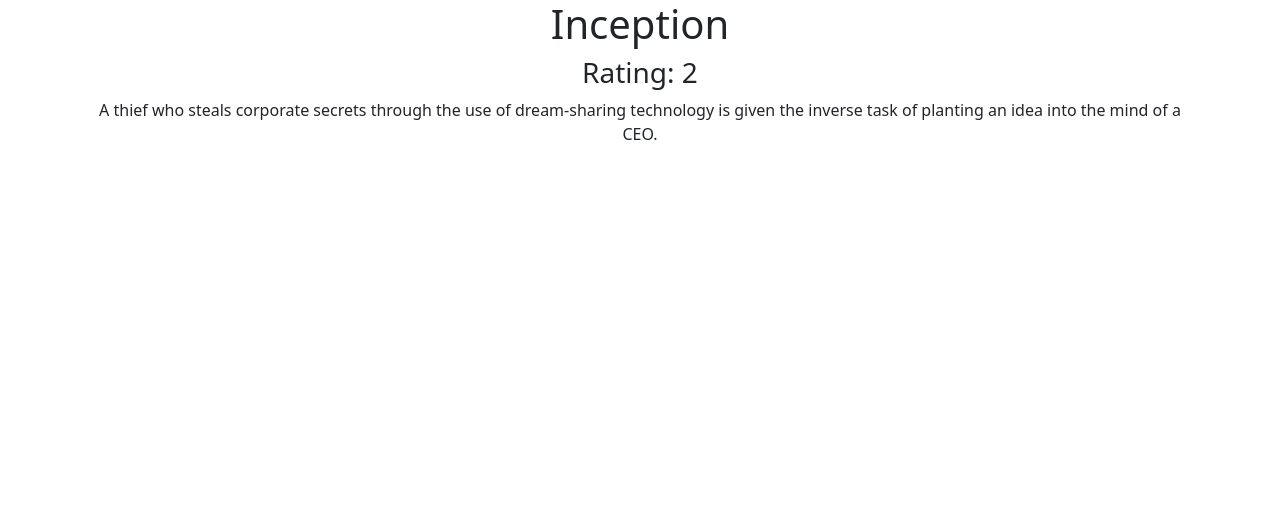
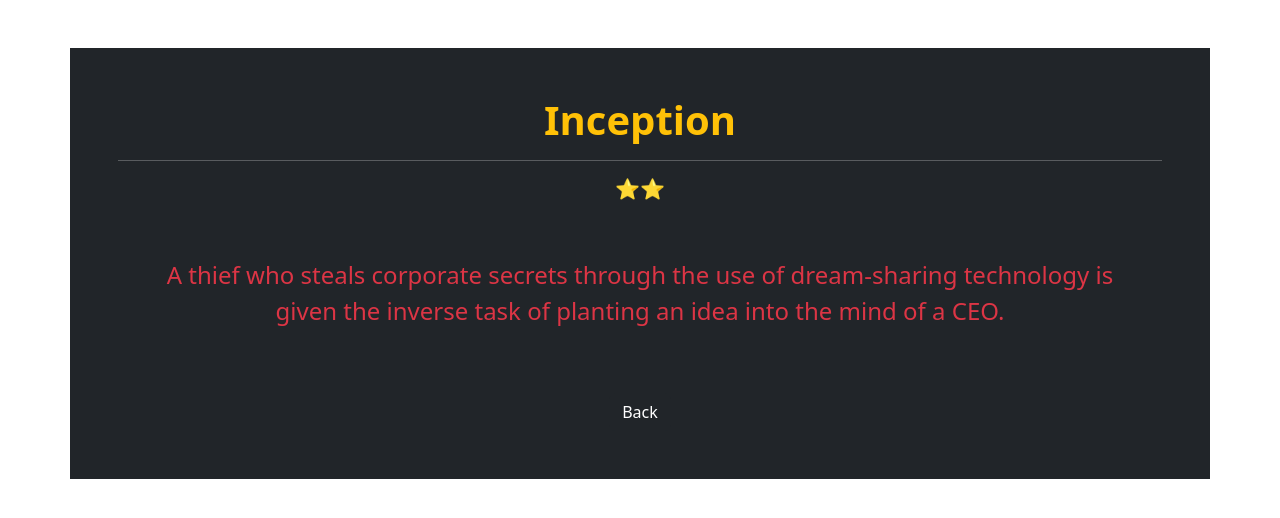
Before and after one commit to Mr-StrangerCoder/movie-collection, a React app: page /movie/1 in a window 1280 px wide. Shown: the top 518 px of the page. Built offline with nearby package versions, Linux system fonts and the light colour scheme; the HTML template or start-up script is replaced by a standard one.

Commit message:
add back button in movieDetails.jsx

```diff
--- a/src/componenets/MovieDetails.jsx
+++ b/src/componenets/MovieDetails.jsx
@@ -1,21 +1,29 @@
 import { useParams } from "react-router-dom";
 import data from "../data";
+import { useNavigate } from "react-router-dom";
+
 
 const MovieDetails = () => {
   const { id } = useParams();
+  const navigate = useNavigate();
 
-  const movie = data.find((m) => m.id === Number(id));
 
-  if (!movie) {
-    return <h2>Movie Not Found</h2>;
-  }
+  const movie = data.find((m)  => m.id === Number(id));
 
   return (
-    <div className="container text-center">
-      <h1>{movie.title}</h1>
-      <h3>Rating: {movie.rating}</h3>
-      <p>{movie.description}</p>
+
+        <div className="container text-center bg-dark p-5 mt-5 ">
+
+      <h1 className="text-warning fw-bold">{movie.title}</h1>
+      <hr className="text-white" />
+      <h5 className="text-danger">{'⭐'.repeat(movie.rating)}</h5>
+      <div className="p-5">
+      <p className="text-danger fs-4">{movie.description}</p>
+
+      </div>
+       <button type="button" onClick={()=>{navigate('/')}} class="btn btn-dark">Back</button>
     </div>
+
   );
 };
 
--- a/src/componenets/MovieList.jsx
+++ b/src/componenets/MovieList.jsx
@@ -10,7 +10,7 @@
     return (
         <div className='text-center container'>
             <h1 className='text-danger'>Movie List</h1>
-            <table class="table border">
+            <table class="table border table-hover">
                 <thead>
                     <tr>
                         <th scope="col">Movies Name</th>
@@ -21,7 +21,7 @@
                     {data.map((movie) => (
                         <tr key={movie.id}>
                             <td>
-                                <Link to={`/movie/${movie.id}`}>{movie.title}</Link>
+                                <Link style={{textDecoration:'none'}} to={`/movie/${movie.id}`}>{movie.title}</Link>
                             </td>
                             <td>
                                 {'⭐'.repeat(movie.rating)}
```
